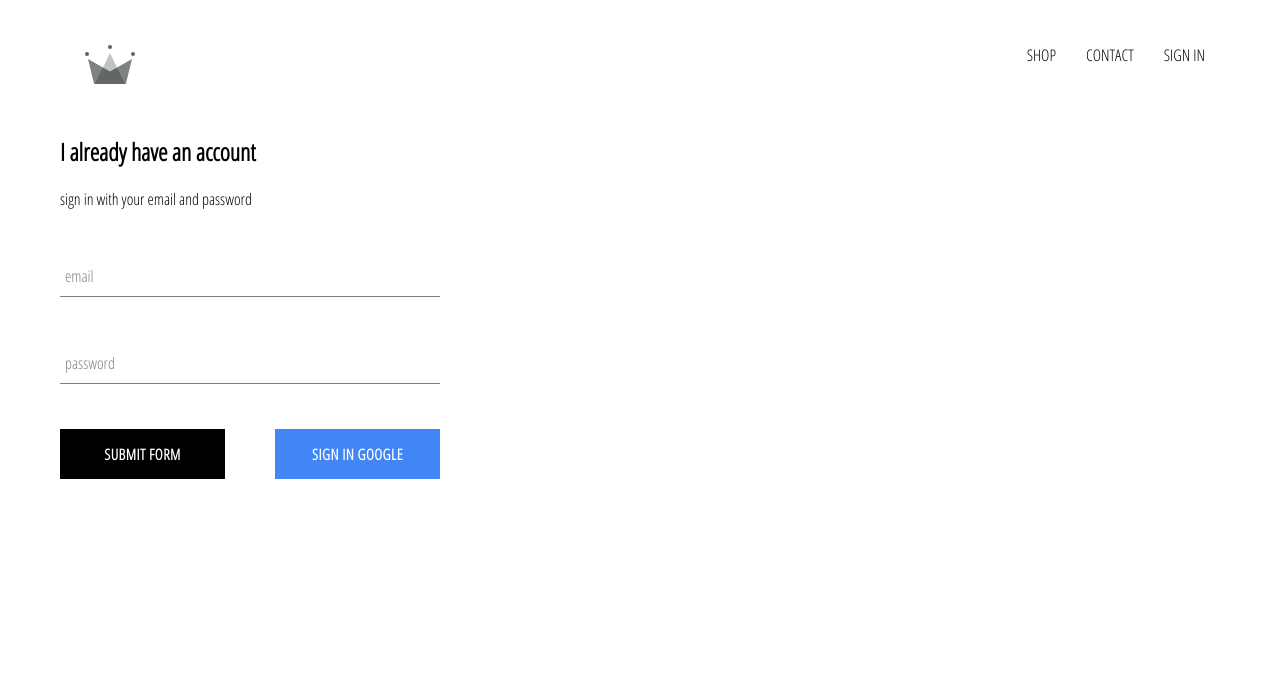
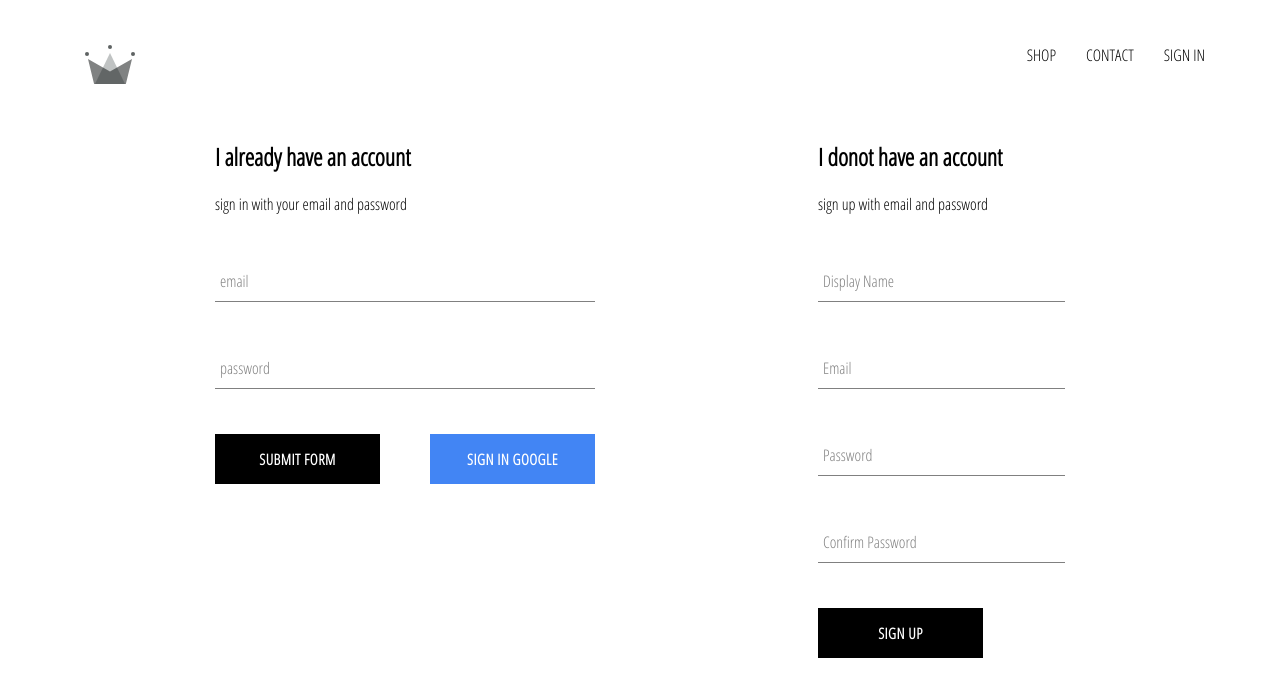
Before and after one commit to gyanchandra123/react-ecommerce-project-grpahql, a React (Create React App) app: page /signin in a window 1280 px wide. Shown: the top 696 px of the page. Built offline with nearby package versions, Linux system fonts and the light colour scheme; no server answers.

Commit message:
implemented firebase utils, included ability to store authenticated users into firebase DB

```diff
--- a/src/App.js
+++ b/src/App.js
@@ -5,9 +5,10 @@
 import ShopPage from "./pages/shop/shop.component";
 import Header from "./components/header/header.component";
 import SignInAndSignUpPage from "./pages/sign-in-and-sign-up/sign-in-and-sign-up.component";
-import { auth } from "./firebase/firebase.utils";
+import { auth, createUserProfileDocument } from "./firebase/firebase.utils";
 
 export class App extends React.Component {
+
   constructor(props) {
     super(props);
 
@@ -21,11 +22,23 @@
   // these code allows us to subscribe to firebase authService and recognise any new user login
   // here once the user is sign-in, util we manually sign-out, the user will remain sign even when we refresh the page.
   componentDidMount() {
-    this.unSubscribeFromAuth = auth.onAuthStateChanged((user) => {
+    this.unSubscribeFromAuth = auth.onAuthStateChanged(async (userAuth) => {
       // this connect our app with the firebase authentication system.
       // this is an open subscription , means it will always connected with firebase as long as our component is mounted on the DOM.
-      this.setState({ currentUser: user });
-      console.log(user);
+
+      if (userAuth) {
+        const userRef = await createUserProfileDocument(userAuth);
+        userRef.onSnapshot((snapShot) => {
+          this.setState({
+            currentUser: {
+              id: snapShot.id,
+              ...snapShot.data(),
+            },
+          }, ()=> console.log(this.state));
+        });
+      } else {
+        this.setState({currentUser:userAuth})
+      }
     });
   }
 
--- /dev/null
+++ b/src/components/sign-up/sign-up.component.jsx
@@ -0,0 +1,100 @@
+import React from "react";
+import FormInput from "../form-input/form-input.component";
+import CustomButton from "../custom-button/custom-button.component";
+import { auth, createUserProfileDocument } from "../../firebase/firebase.utils";
+
+class SignUp extends React.Component {
+  constructor(props) {
+    super(props);
+
+    this.state = {
+      displayName: "",
+      email: "",
+      password: "",
+      confirmPassword: "",
+    };
+  }
+
+  handleSubmit = async (event) => {
+    event.preventDefault();
+    const { displayName, email, password, confirmPassword } = this.state;
+    if (password !== confirmPassword) {
+      alert("password donot match");
+      return;
+    }
+
+    try {
+      const { user } = await auth.createUserWithEmailAndPassword(
+        email,
+        password
+      );
+
+      await createUserProfileDocument(user, { displayName });
+      this.setState({
+        // this will reset the form
+        displayName: "",
+        email: "",
+        password: "",
+        confirmPassword: "",
+      });
+    } catch (error) {
+      console.log(error);
+    }
+  };
+
+  handleChange = (event) => {
+    const { name, value } = event.target;
+    this.setState({ [name]: value });
+  };
+
+  render() {
+    const { displayName, email, password, confirmPassword } = this.state;
+    return (
+      <div className="sign-up">
+        <h2 className="title">I donot have an account</h2>
+        <span>sign up with email and password</span>
+        <form className="sign-up-form" onSubmit={this.handleSubmit}>
+          <FormInput
+            type="text"
+            name="displayName"
+            value={displayName}
+            onChange={this.handleChange}
+            label="Display Name"
+            required
+          ></FormInput>
+
+          <FormInput
+            type="email"
+            name="email"
+            value={email}
+            onChange={this.handleChange}
+            label="Email"
+            required
+          ></FormInput>
+
+          <FormInput
+            type="password"
+            name="password"
+            value={password}
+            onChange={this.handleChange}
+            label="Password"
+            required
+          ></FormInput>
+
+          <FormInput
+            type="password"
+            name="confirmPassword"
+            value={confirmPassword}
+            onChange={this.handleChange}
+            label="Confirm Password"
+            required
+          ></FormInput>
+
+          <CustomButton type="submit">SIGN UP</CustomButton>
+        </form>
+      </div>
+    );
+  }
+}
+
+export default SignUp;
--- /dev/null
+++ b/src/components/sign-up/sign-up.style.scss
@@ -0,0 +1,9 @@
+.sign-up {
+    display: flex;
+    flex-direction: column;
+    width: 380px;
+
+    .title {
+      margin: 10px 0;
+    }
+  }
--- a/src/firebase/firebase.utils.js
+++ b/src/firebase/firebase.utils.js
@@ -12,16 +12,40 @@
   measurementId: "G-84JP1QXC0V",
 };
 
+export const createUserProfileDocument = async (userAuth, additionalData) => {
+  if (!userAuth) return;
+  const userRef = firestore.doc(`users/${userAuth.uid}`);
+  const snapshot = await userRef.get();
+  console.log("snapshot", snapshot);
+
+  if (!snapshot.exists) {
+    const { displayName, email } = userAuth;
+    const createdAt = new Date();
+
+    try {
+      await userRef.set({
+        displayName,
+        email,
+        createdAt,
+        ...additionalData,
+      });
+    } catch (error) {
+      console.log("error in creating users ", error.message);
+    }
+  }
+
+  return userRef;
+};
+
 firebase.initializeApp(config);
-
 
 export const auth = firebase.auth();
 export const firestore = firebase.firestore();
 
 // for google authentication purpose :
 
-const provider =  new firebase.auth.GoogleAuthProvider(); // it gives access to the googleAuthProvider class.
-provider.setCustomParameters({prompt:'select_account'})// to always trigger the google auth pop-up, when we use the googleAuthProvider
+const provider = new firebase.auth.GoogleAuthProvider(); // it gives access to the googleAuthProvider class.
+provider.setCustomParameters({ prompt: "select_account" }); // to always trigger the google auth pop-up, when we use the googleAuthProvider
 export const signInWithGoogle = () => auth.signInWithPopup(provider);
 
-export default firebase ;
+export default firebase;
--- a/src/pages/sign-in-and-sign-up/sign-in-and-sign-up.component.jsx
+++ b/src/pages/sign-in-and-sign-up/sign-in-and-sign-up.component.jsx
@@ -1,11 +1,12 @@
 import React from "react";
 import "./sign-in-and-sign-up.style.scss";
 import SignIn from "../../components/sign-in/sign-in.component";
-
+import SignUp from "../../components/sign-up/sign-up.component";
 const SignInAndSignUpPage = () => {
   return (
     <div className="sign-in-and-sign-up">
       <SignIn />
+      <SignUp/>
     </div>
   );
 };
--- a/src/pages/sign-in-and-sign-up/sign-in-and-sign-up.style.scss
+++ b/src/pages/sign-in-and-sign-up/sign-in-and-sign-up.style.scss
@@ -0,0 +1,6 @@
+.sign-in-and-sign-up {
+    display: flex;
+    width: 850px;
+    justify-content: space-between;
+    margin: 30px auto;
+}
```
Also changed, not shown: src/firebase/test.js (added, +9 -0 lines).
